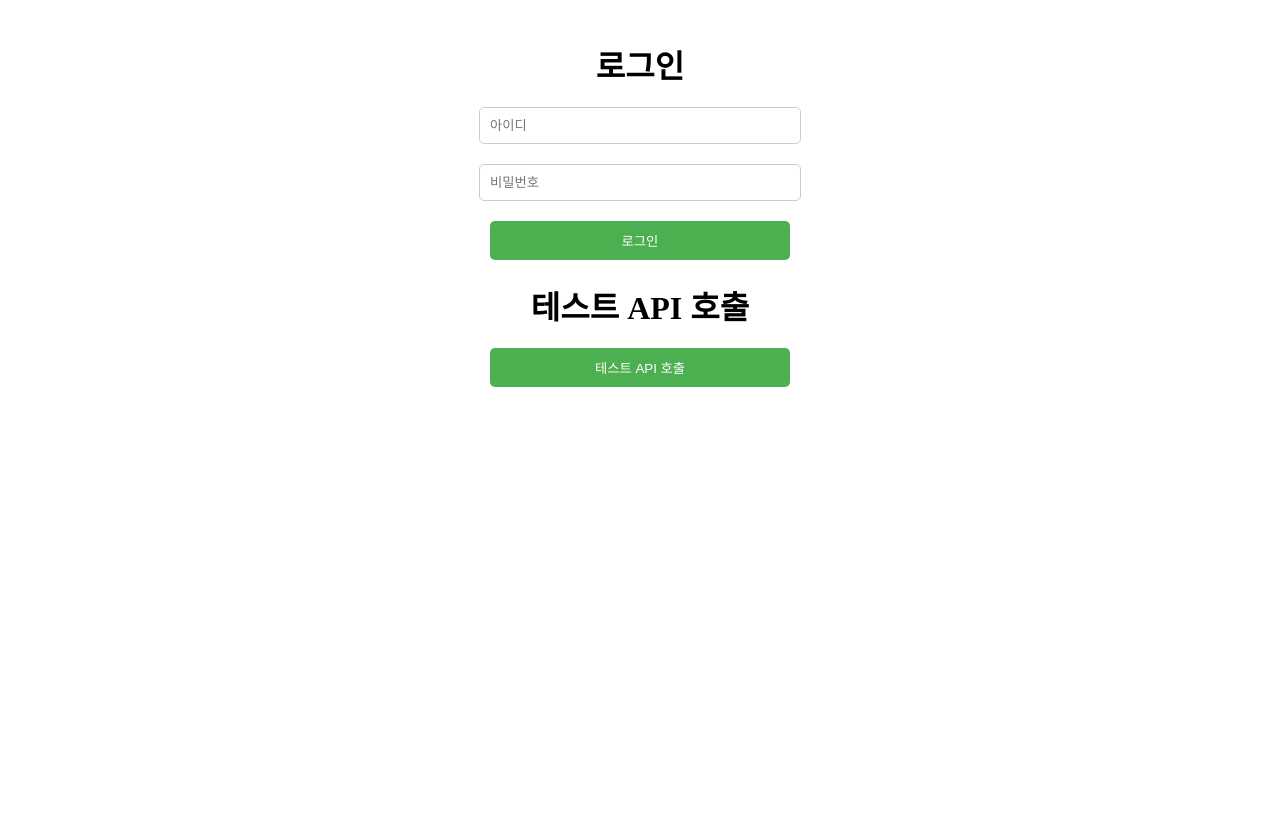
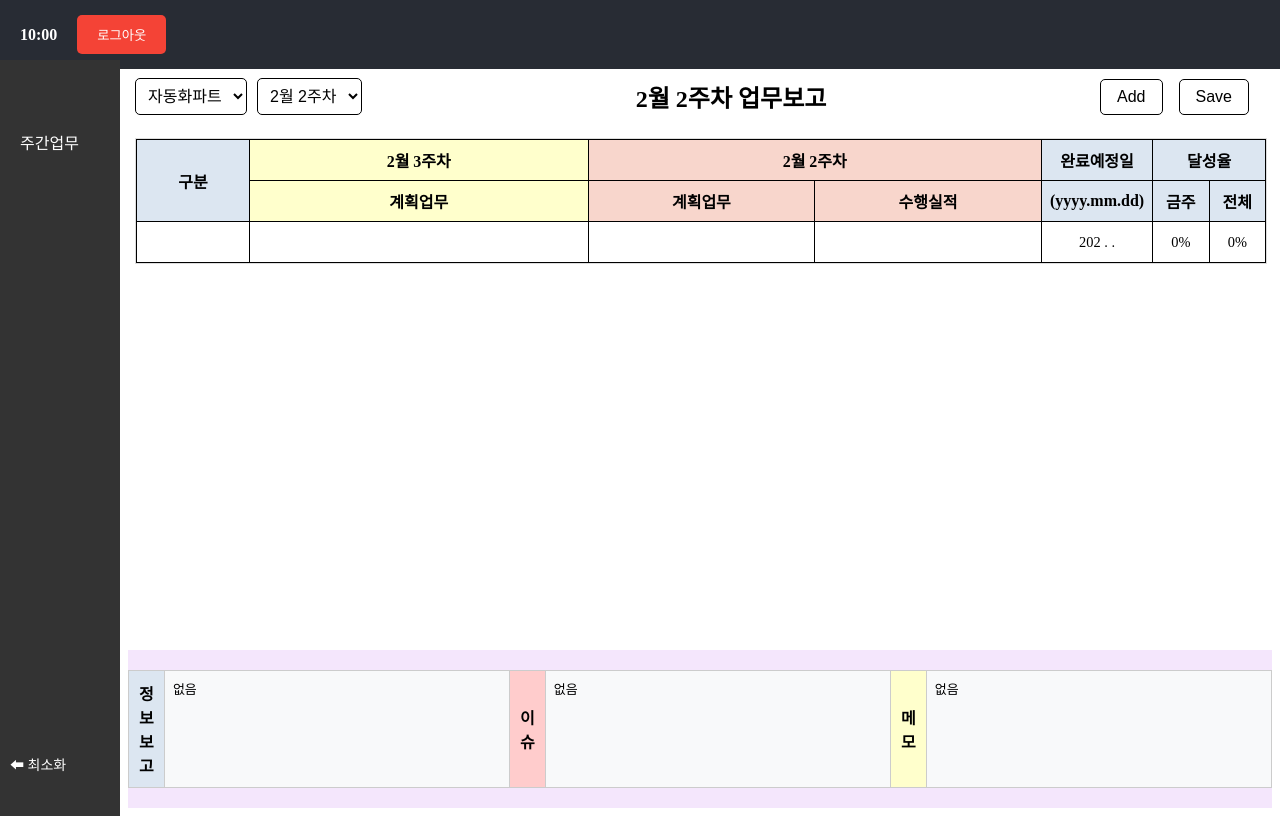
Before and after one commit to xellosPark/Weekly-Report, a React (Create React App) app in the folder client-app/: page / in a window 1280 px wide. Before the commit this address led to /login. Built offline with nearby package versions, Linux system fonts and the light colour scheme.

Commit message:
ui / ux 최종종

```diff
--- a/client-app/src/App.tsx
+++ b/client-app/src/App.tsx
@@ -37,7 +37,13 @@ const App: React.FC = () => {
                   <MainPage /> {/* MainPage 컴포넌트 렌더링 */}
                 </MainLayout>
               ) : (
-                <Navigate to="/login" />
+                // <Navigate to="/login" />
+                <MainLayout
+                  timeRemaining={timeRemaining}
+                  onLogout={handleLogout}
+                >
+                  <MainPage /> {/* MainPage 컴포넌트 렌더링 */}
+                </MainLayout>
               )
             }
           />
--- a/client-app/src/pages/MainPage/MainPage.tsx
+++ b/client-app/src/pages/MainPage/MainPage.tsx
@@ -1,9 +1,25 @@
-import React, { useRef, useState } from "react";
+import React, { useEffect, useRef, useState } from "react";
 import styles from "./MainPage.module.css";
 // import { FaChevronLeft, FaChevronRight } from "react-icons/fa"; // 화살표 아이콘 추가
 
 const MainPage: React.FC = () => {
   const scrollRef = useRef<HTMLDivElement>(null);
+
+  const [weeks, setWeeks] = useState<number[]>(
+    Array.from({ length: 52 }, (_, i) => i + 1)
+  ); // 1~52주 배열
+  const [currentWeek, setCurrentWeek] = useState<number | null>(null); // 현재 주차 저장
+  const [previousWeek, setPreviousWeek] = useState<number | null>(null); // 이전 주차 저장
+  const [recentWeeks, setRecentWeeks] = useState<(number | string)[]>([]); // 최근 6주 저장
+
+  // 파트 선택 드롭다운 데이터
+  const parts = ["자동화파트", "로봇파트", "팀장"];
+  const [selectedPart, setSelectedPart] = useState(parts[0]);
+
+  // 정보보고, 이슈, 메모 입력값 상태
+  const [infoContent, setInfoContent] = useState("없음");
+  const [issueContent, setIssueContent] = useState("없음");
+  const [memoContent, setMemoContent] = useState("없음");
 
   // 스크롤 이동 함수 (좌우 스크롤)
   const scroll = (direction: number) => {
@@ -52,34 +68,55 @@ const MainPage: React.FC = () => {
     setReportData(newData);
   };
 
-  // 주차 계산 함수 (월별로 1주차부터 시작)
-  const getWeekNumberInMonth = (date: Date) => {
-    const firstDayOfMonth = new Date(date.getFullYear(), date.getMonth(), 1);
-    const pastDaysOfMonth = date.getDate() - 1; // 현재 날짜에서 1을 빼서 첫째 날부터 시작
-    return Math.floor((pastDaysOfMonth + firstDayOfMonth.getDay()) / 7) + 1;
+  // 현재 날짜 기준으로 주차를 계산하는 함수
+  const getWeekNumber = (date: Date): number => {
+    const firstDayOfYear = new Date(date.getFullYear(), 0, 1);
+
+    // 첫 번째 월요일 찾기
+    const firstMonday = new Date(firstDayOfYear);
+    firstMonday.setDate(
+      firstDayOfYear.getDate() + ((1 - firstDayOfYear.getDay() + 7) % 7)
+    );
+
+    // 현재 날짜와 첫 번째 월요일 사이의 차이를 밀리초 단위로 계산
+    const diff: number = date.getTime() - firstMonday.getTime(); // getTime()으로 명확하게 숫자로 변환
+
+    // 1주일(7일)을 기준으로 몇 번째 주인지 계산
+    return Math.ceil(diff / (7 * 24 * 60 * 60 * 1000)) + 1;
   };
 
-  // 현재 날짜 기준 최근 6주 주차 생성
-  const generateWeeks = () => {
-    const today = new Date();
-    let weeksArray = [];
+  // 테스트 실행
+  console.log(getWeekNumber(new Date())); // 현재 주차 출력
 
-    for (let i = 5; i >= 0; i--) {
-      const targetDate = new Date();
-      targetDate.setDate(today.getDate() - i * 7); // 과거 주차로 이동
+  // 특정 주차가 몇 월 몇 주인지 계산하는 함수
+  const getMonthWeekLabel = (weekNumber: number): string => {
+    // 1월 1일부터 주차를 나누어 월을 계산
+    const firstDayOfYear = new Date(new Date().getFullYear(), 0, 1);
+    const targetDate = new Date(firstDayOfYear);
+    targetDate.setDate(firstDayOfYear.getDate() + (weekNumber - 1) * 7);
 
-      const year = targetDate.getFullYear();
-      const month = targetDate.getMonth() + 1; // 월은 0부터 시작하므로 +1
-      const weekNumber = getWeekNumberInMonth(targetDate);
+    const month: number = targetDate.getMonth() + 1; // 월 (0부터 시작이므로 +1)
+    const weekOfMonth: number = Math.ceil(targetDate.getDate() / 7); // 해당 월의 몇 번째 주인지 계산
 
-      weeksArray.push(`${year}년 ${month}월 ${weekNumber}주차`);
-    }
-
-    return weeksArray;
+    return `${month}월 ${weekOfMonth}주차`;
   };
 
+  useEffect(() => {
+    const weekNow: number = getWeekNumber(new Date()); // 현재 주차 계산
+    setCurrentWeek(weekNow);
+    setPreviousWeek(weekNow > 1 ? weekNow + 1 : null); // 이전 주차 설정 (1주차일 경우 null)
+
+    // 현재 주차 기준으로 최근 6주 찾기 (숫자가 아닌 "2월 3주차" 형식으로 변환)
+    const last6Weeks: string[] = weeks
+      .filter((week) => week <= weekNow) // 현재 주차 이하만 필터링
+      .slice(-6) // 최근 6주 선택
+      .map((week) => getMonthWeekLabel(week)); // 숫자를 "X월 Y주차" 형식으로 변환
+
+    setRecentWeeks(last6Weeks); // 변환된 최근 6주를 저장
+  }, [weeks]);
+
   // 주차 드롭다운 데이터
-  const weeks = generateWeeks();
+  const sixweeks = recentWeeks;
 
   // // 주차 드롭다운 데이터
   // const weeks = [
@@ -90,18 +127,6 @@ const MainPage: React.FC = () => {
   //   "2025년 2월 1주차",
   //   "2025년 2월 2주차",
   // ];
-
-  // 기본 선택값: 2025년 2월 1주차
-  const [selectedWeek, setSelectedWeek] = useState(weeks[4]);
-
-  // 파트 선택 드롭다운 데이터
-  const parts = ["자동화파트", "로봇파트", "팀장"];
-  const [selectedPart, setSelectedPart] = useState(parts[0]);
-
-  // 정보보고, 이슈, 메모 입력값 상태
-  const [infoContent, setInfoContent] = useState("없음");
-  const [issueContent, setIssueContent] = useState("없음");
-  const [memoContent, setMemoContent] = useState("없음");
 
   // 정보보고, 이슈, 메모 입력 변경 핸들러
   const handleInputChange = (
@@ -128,6 +153,25 @@ const MainPage: React.FC = () => {
     }
   };
 
+  // "2월 1주차" 형식에서 주차 숫자로 변환하는 함수
+  const parseWeekLabelToNumber = (label: string): number | null => {
+    const match = label.match(/\d+/g); // 숫자만 추출 (예: ["2", "1"] for "2월 1주차")
+    return match && match.length === 2
+      ? (parseInt(match[0]) - 1) * 4 + parseInt(match[1])
+      : null;
+  };
+
+  // 드롭다운 변경 시 주차 업데이트
+  const handleWeekChange = (event: React.ChangeEvent<HTMLSelectElement>) => {
+    const selectedLabel = event.target.value;
+    const selectedWeek = parseWeekLabelToNumber(selectedLabel);
+
+    if (selectedWeek !== null) {
+      setCurrentWeek(selectedWeek); // 선택한 주차 업데이트
+      setPreviousWeek(selectedWeek + 1); // 선택한 주차 + 1 업데이트
+    }
+  };
+
   return (
     <div className={styles.mainContainer}>
       <div className={styles.section1}>
@@ -149,10 +193,10 @@ const MainPage: React.FC = () => {
 
             <select
               className={styles.dropdown}
-              value={selectedWeek}
-              onChange={(e) => setSelectedWeek(e.target.value)}
+              value={currentWeek !== null ? getMonthWeekLabel(currentWeek) : ""}
+              onChange={handleWeekChange}
             >
-              {weeks.map((week, index) => (
+              {sixweeks.map((week, index) => (
                 <option key={index} value={week}>
                   {week}
                 </option>
@@ -161,7 +205,10 @@ const MainPage: React.FC = () => {
           </div>
 
           {/* 제목을 가운데 정렬 */}
-          <h3 className={styles.title}>{selectedWeek} 업무보고</h3>
+          <h3 className={styles.title}>
+            {currentWeek !== null ? getMonthWeekLabel(currentWeek) : ""}{" "}
+            업무보고
+          </h3>
 
           <div>
             {/* 행 추가 버튼 */}
@@ -182,10 +229,10 @@ const MainPage: React.FC = () => {
                   구분
                 </th>
                 <th colSpan={1} className={styles.weeklyReport}>
-                  {selectedWeek}
+                  {previousWeek !== null ? getMonthWeekLabel(previousWeek) : ""}
                 </th>
                 <th colSpan={2} className={styles.prevWeek}>
-                  {selectedWeek}
+                  {currentWeek !== null ? getMonthWeekLabel(currentWeek) : ""}
                 </th>
                 <th rowSpan={1} className={styles.Completion}>
                   완료예정일
```
